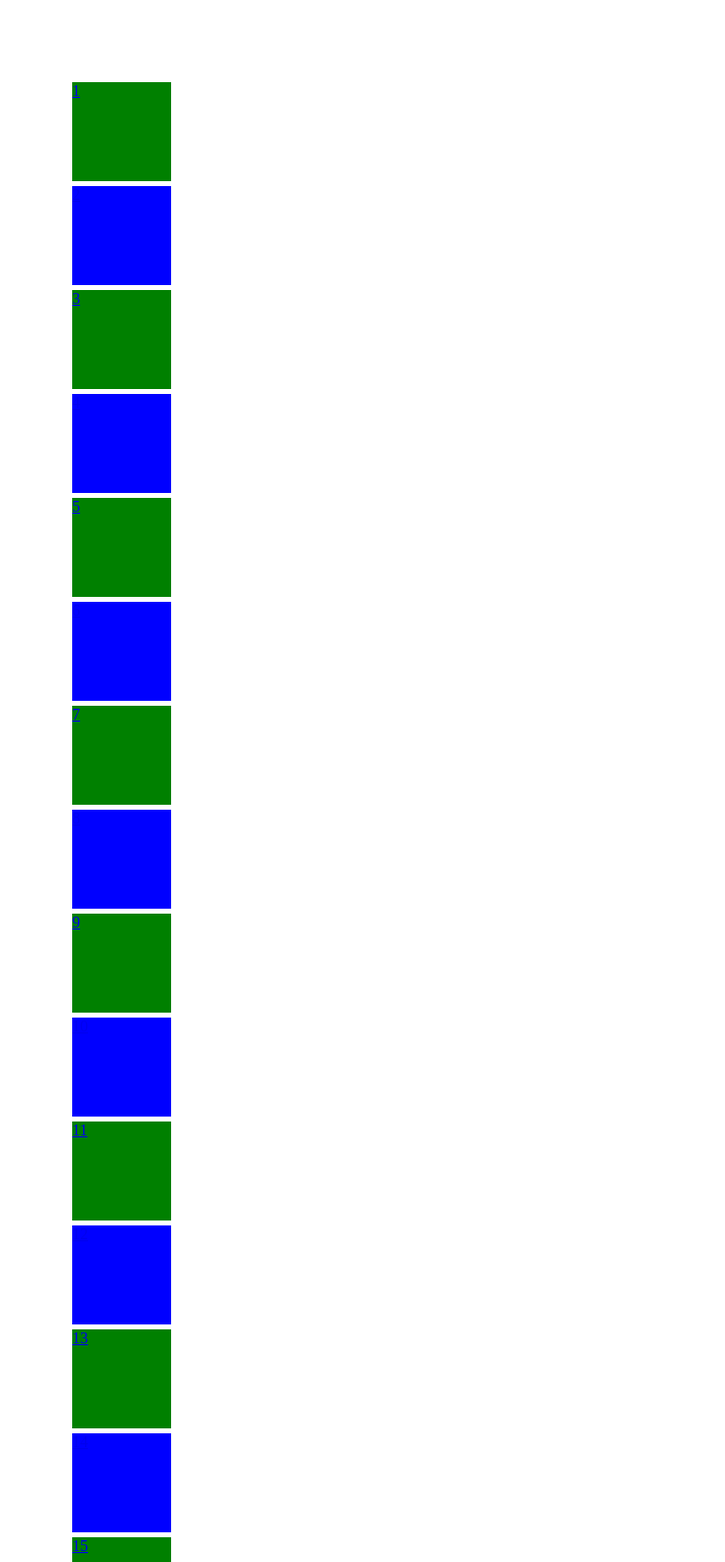
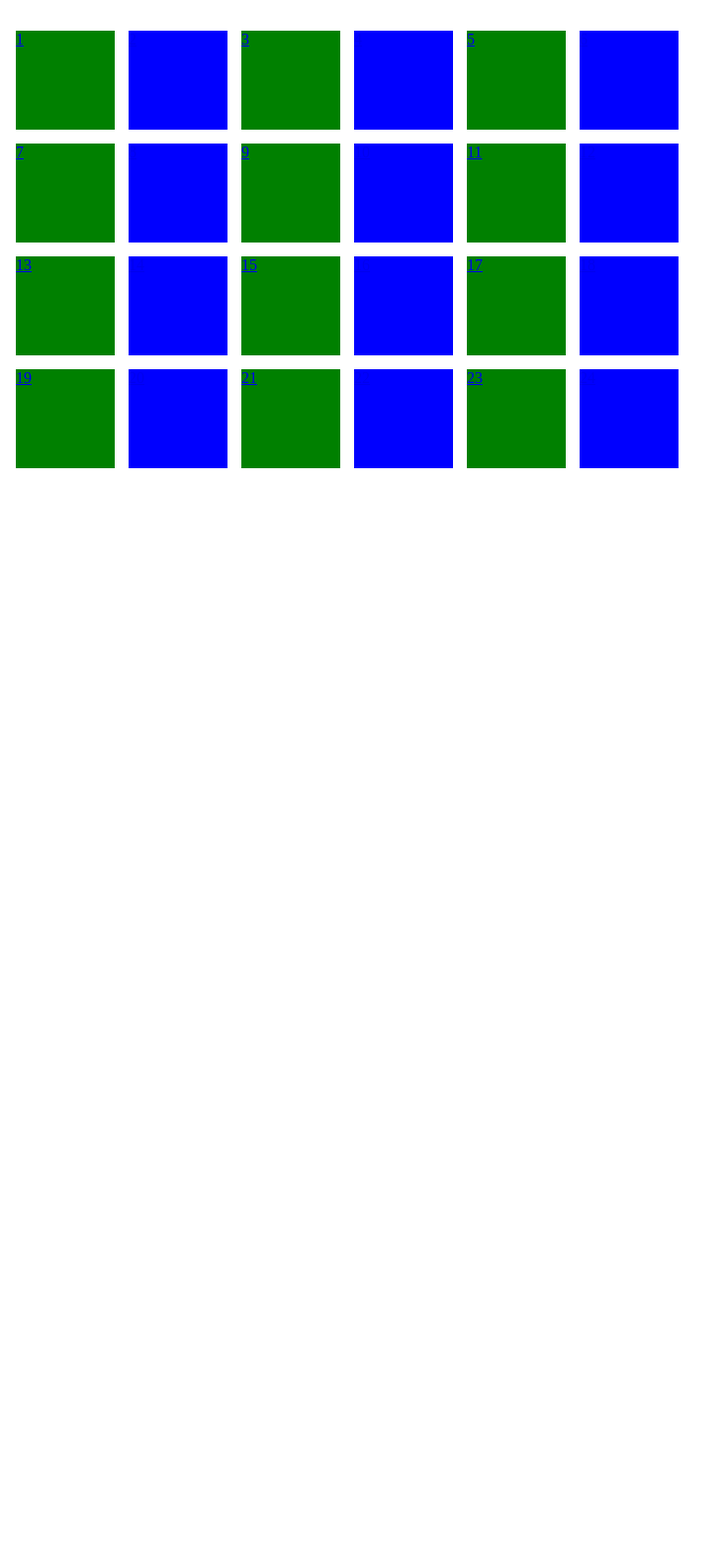
Before and after one commit to Justix12/Kalender-Praktikum, a Flask app: page / in a window 1280 px wide. Shown: the part 57-1635 px from the top of the page at 99% size, without its empty margins (0-733 px from the left). After the commit the page ends 530 px from the top, so only its background shows below. Run offline with Flask 2, Linux system fonts and the light colour scheme.

Commit message:
tabellenstruktur

```diff
--- a/main.py
+++ b/main.py
@@ -12,6 +12,8 @@ def start():
 
         title = "Ordix 2022 Adventskalender"
         tuerliste  = []
+
+
 
         for i in range(24):
 
--- a/templates/start.html
+++ b/templates/start.html
@@ -8,16 +8,17 @@
 
     {% for x in tuerliste %}
 
-    #tuer{{ x.nr }} {background-color: {{ x.farbe }};}
+    #tuer{{ x.nr }} {
+        background-color: {{ x.farbe }};
+
+
+
+    }
 
     {% endfor %}
 
     .tuer {
         position: relative;
-        top:  60px;
-        bottom: 78px;
-        left: 60px;
-        right: 10px;
         width: 100px;
         height: 100px;
         margin: 5px;
@@ -34,13 +35,24 @@
 
         <h1>Wilkommen auf der Startseite {{ username }}!</h1>
 
-       {% for tuer in tuerliste %}
 
-        <div class="tuer" id="tuer{{ tuer.nr }}" >
-       <a href="./tuer/{{ tuer.nr }}">{{ tuer.nr }}</a>
-        </div>
+       <table>
+        {% for row in range(4) %}
+        <tr>
 
-       {% endfor %}
+            {% for col in range(6) %}
+            <td>
+
+                <div class="tuer" id="tuer{{ tuerliste[ row * 6 + col].nr }}" >
+                    <a href="./tuer/{{ tuerliste[ row * 6 + col].nr }}">{{ tuerliste[ row * 6 + col].nr }}</a>
+                     </div>
+
+            </td>
+            {% endfor %}
+
+        </tr>
+        {% endfor %}
+       </table>
 
 
 
```
